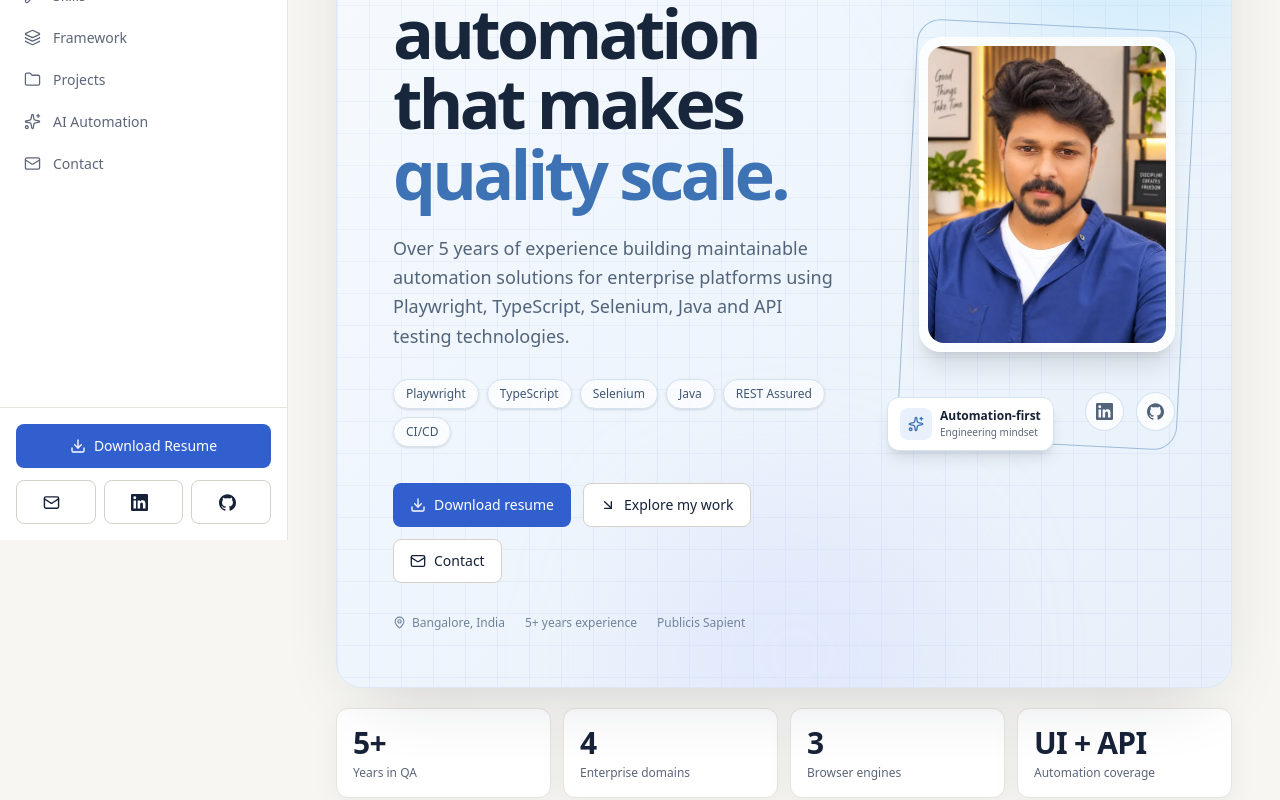
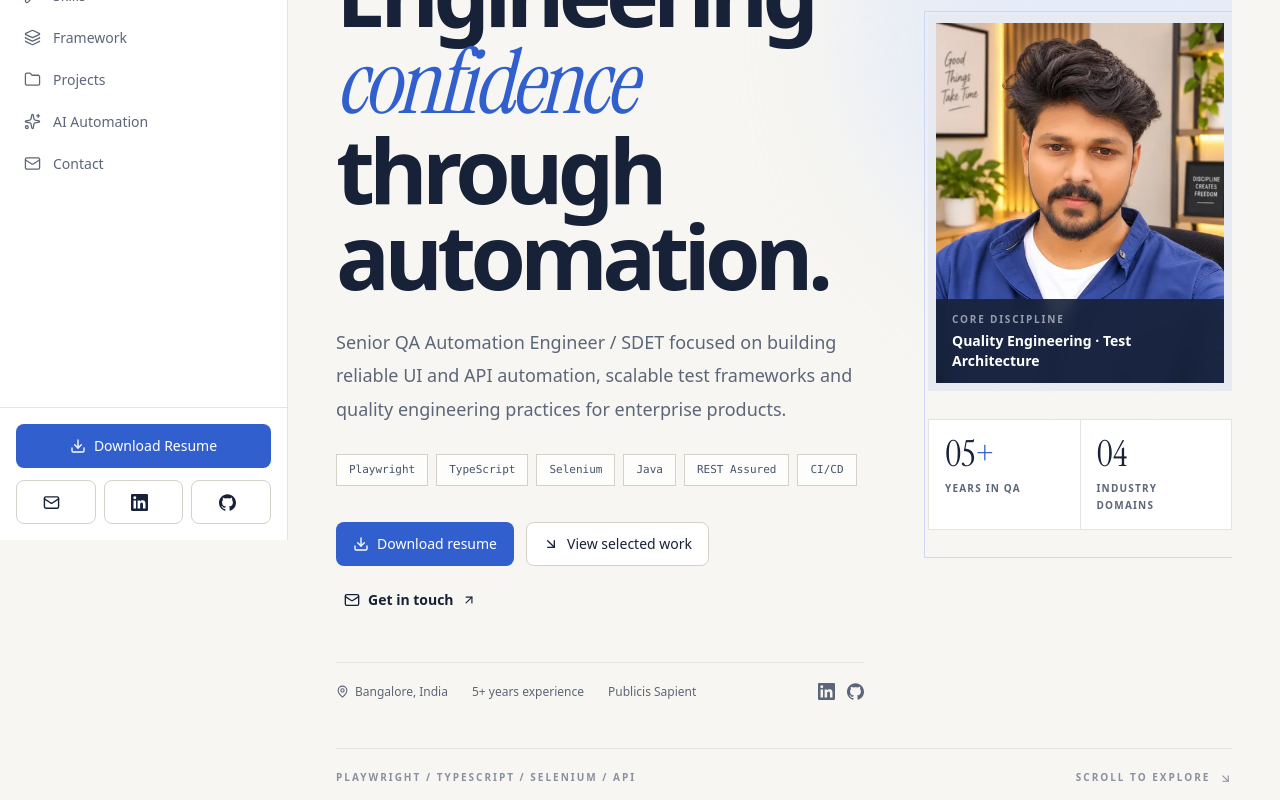
Before and after one commit to vamsi2635/Vamsi-Portfolio, a React (Vite) app: page / in a window 1280 px wide. Shown: the part 260-1060 px from the top of the page. Built offline with nearby package versions, Linux system fonts and the light colour scheme.

Commit message:
Rebuild portfolio typography, hero and navigation

```diff
--- a/src/components/sections/Hero.tsx
+++ b/src/components/sections/Hero.tsx
@@ -1,4 +1,4 @@
-import { ArrowDownRight, Download, Mail, MapPin, Sparkles } from 'lucide-react'
+import { ArrowDownRight, ArrowUpRight, Download, Mail, MapPin } from 'lucide-react'
 import { profile } from '../../data/profile'
 import { asset } from '../../lib/assets'
 import { GitHubIcon, LinkedInIcon } from '../ui/BrandIcons'
@@ -7,82 +7,43 @@ import { ProfilePhoto } from '../ui/ProfilePhoto'
 
 export function Hero() {
   return (
-    <section
-      id="home"
-      aria-labelledby="home-title"
-      className="scroll-mt-20 pb-12 pt-5 md:scroll-mt-32 md:pb-16 md:pt-8 lg:scroll-mt-0 lg:pb-20 lg:pt-10"
-    >
-      <div className="relative isolate overflow-hidden rounded-[1.6rem] border border-[#dce7f3] bg-gradient-to-br from-[#f8fbff] via-[#eef5fc] to-[#e7f0fa] text-ink shadow-raised">
-        <div aria-hidden="true" className="grid-glow absolute inset-0 opacity-80" />
-        <div aria-hidden="true" className="absolute -right-24 -top-28 size-96 rounded-full bg-sky-300/25 blur-3xl" />
-        <div aria-hidden="true" className="absolute -bottom-32 left-1/3 size-80 rounded-full bg-indigo-200/25 blur-3xl" />
-        <div className="relative grid gap-10 p-6 sm:p-9 md:grid-cols-[minmax(0,1fr)_13rem] md:items-center md:p-11 lg:grid-cols-[minmax(0,1fr)_16rem] lg:gap-14 lg:p-14">
+    <section id="home" aria-labelledby="home-title" className="scroll-mt-20 pb-16 pt-7 md:pb-20 md:pt-12 lg:scroll-mt-0 lg:pb-24 lg:pt-14">
+      <div className="relative overflow-hidden border-y border-line py-8 md:py-12">
+        <div aria-hidden="true" className="pointer-events-none absolute -right-28 top-0 size-[30rem] rounded-full bg-[#dce5fb]/65 blur-3xl" />
+        <div className="relative grid gap-10 lg:grid-cols-[minmax(0,1fr)_19rem] lg:items-center lg:gap-16">
           <div className="min-w-0">
-            <div className="inline-flex items-center gap-2 rounded-full border border-[#c9dced] bg-white/75 px-3 py-1.5 text-xs font-semibold text-[#315f91] shadow-sm">
-              <span className="size-2 rounded-full bg-emerald-500 shadow-[0_0_10px_rgba(16,185,129,.35)]" />
-              {profile.availability ?? 'Open to relevant opportunities'}
+            <div className="flex flex-wrap items-center gap-3">
+              <span className="inline-flex items-center gap-2 rounded-full border border-[#cbd7f3] bg-white/80 px-3 py-1.5 text-[11px] font-bold uppercase tracking-[0.12em] text-accent"><span className="size-1.5 rounded-full bg-emerald-500" />{profile.availability ?? 'Open to opportunities'}</span>
+              <span className="font-mono text-[11px] tracking-wide text-subtle">BASED IN {profile.location.toUpperCase()}</span>
             </div>
-            <p className="mt-7 text-sm font-semibold tracking-wide text-[#3d72b4]">{profile.name}</p>
-            <h1 id="home-title" className="mt-3 max-w-3xl text-[2.65rem] font-semibold leading-[1.04] tracking-[-0.055em] text-[#17263b] sm:text-5xl lg:text-[4.25rem]">
-              I build automation that makes <span className="text-[#3d72b4]">quality scale.</span>
-            </h1>
-            <p className="mt-6 max-w-2xl text-base leading-relaxed text-[#52647a] md:text-lg">
-              {profile.summary}
-            </p>
-            <div className="mt-7 flex flex-wrap gap-2">
-              {profile.heroTags.map((tag) => (
-                <span key={tag} className="rounded-full border border-[#d4e1ef] bg-white/70 px-3 py-1.5 text-xs font-medium text-[#405873] shadow-sm">{tag}</span>
-              ))}
+            <p className="mt-10 text-sm font-semibold tracking-wide text-muted">{profile.name}</p>
+            <h1 id="home-title" className="mt-3 max-w-4xl text-[3.5rem] font-semibold leading-[.96] tracking-[-0.065em] text-ink sm:text-6xl lg:text-[5.6rem]">Engineering <span className="font-display font-normal italic tracking-[-0.035em] text-accent">confidence</span><span className="block">through automation.</span></h1>
+            <p className="mt-7 max-w-2xl text-base leading-[1.85] text-muted md:text-lg">Senior QA Automation Engineer / SDET focused on building reliable UI and API automation, scalable test frameworks and quality engineering practices for enterprise products.</p>
+            <div className="mt-7 flex flex-wrap gap-2">{profile.heroTags.map((tag) => <span key={tag} className="border border-line-strong bg-white/75 px-3 py-1.5 font-mono text-[11px] font-medium text-[#46536a]">{tag}</span>)}</div>
+            <div className="mt-9 flex flex-wrap items-center gap-3">
+              <LinkButton href={asset(profile.resumePath)} download variant="primary" icon={<Download size={16} aria-hidden="true" />}>Download resume</LinkButton>
+              <LinkButton href="#projects" variant="secondary" icon={<ArrowDownRight size={16} aria-hidden="true" />}>View selected work</LinkButton>
+              <a href={`mailto:${profile.email}`} className="inline-flex min-h-11 items-center gap-2 px-2 text-sm font-semibold text-ink transition hover:text-accent"><Mail size={16} /> Get in touch <ArrowUpRight size={14} /></a>
             </div>
-            <div className="mt-9 flex flex-wrap gap-3">
-              <LinkButton href={asset(profile.resumePath)} download variant="primary" icon={<Download size={16} aria-hidden="true" />}>
-                Download resume
-              </LinkButton>
-              <LinkButton href="#experience" variant="secondary" icon={<ArrowDownRight size={16} aria-hidden="true" />}>
-                Explore my work
-              </LinkButton>
-              <LinkButton href={`mailto:${profile.email}`} icon={<Mail size={16} aria-hidden="true" />}>Contact</LinkButton>
-            </div>
-            <div className="mt-8 flex flex-wrap items-center gap-x-5 gap-y-2 text-xs font-medium text-[#71839a]">
-              <span className="inline-flex items-center gap-1.5"><MapPin size={13} />{profile.location}</span>
-              <span>{profile.experienceLabel} experience</span>
-              <span>{profile.employer}</span>
+            <div className="mt-10 flex flex-wrap items-center gap-x-6 gap-y-2 border-t border-line pt-5 text-xs font-medium text-muted">
+              <span className="inline-flex items-center gap-1.5"><MapPin size={13} />{profile.location}</span><span>{profile.experienceLabel} experience</span><span>{profile.employer}</span>
+              <span className="ml-auto flex items-center gap-3"><a href={profile.linkedin} target="_blank" rel="noopener noreferrer" aria-label="LinkedIn profile" className="transition hover:text-accent"><LinkedInIcon size={17} /></a><a href={profile.github} target="_blank" rel="noopener noreferrer" aria-label="GitHub profile" className="transition hover:text-accent"><GitHubIcon size={17} /></a></span>
             </div>
           </div>
-          <div className="relative mx-auto w-full max-w-[13rem] md:max-w-none">
-            <div className="absolute -inset-3 rounded-[1.5rem] border border-[#9dbbda] rotate-3" />
-            <div className="relative overflow-hidden rounded-[1.35rem] border border-white bg-white/80 p-2 shadow-xl">
-              <ProfilePhoto
-                variant="portrait"
-                priority
-                sizes="(min-width: 1024px) 256px, (min-width: 768px) 208px, 180px"
-                className="aspect-[4/5] w-full rounded-[1rem] object-cover"
-              />
+          <div className="relative mx-auto w-full max-w-[19rem] lg:mx-0 lg:max-w-none">
+            <div className="absolute -inset-4 translate-x-3 translate-y-3 border border-[#cbd7f3]" />
+            <div className="relative overflow-hidden bg-[#e7eaf0] p-2">
+              <ProfilePhoto variant="portrait" priority sizes="(min-width: 1024px) 304px, 280px" className="aspect-[4/5] w-full object-cover" />
+              <div className="absolute inset-x-2 bottom-2 bg-[#172238]/90 px-4 py-3 text-white backdrop-blur-sm"><p className="text-[10px] font-bold uppercase tracking-[0.18em] text-white/55">Core discipline</p><p className="mt-1 text-sm font-semibold">Quality Engineering · Test Architecture</p></div>
             </div>
-            <div className="absolute -bottom-5 -left-8 flex items-center gap-2 rounded-xl border border-[#d5e3f1] bg-white px-3 py-2.5 shadow-lg">
-              <span className="flex size-8 items-center justify-center rounded-lg bg-[#e7f0fb] text-[#3d72b4]"><Sparkles size={16} /></span>
-              <span><span className="block text-xs font-semibold text-ink">Automation-first</span><span className="block text-[10px] text-muted">Engineering mindset</span></span>
-            </div>
-            <div className="mt-10 flex justify-center gap-3 md:justify-end">
-              <a href={profile.linkedin} target="_blank" rel="noopener noreferrer" aria-label="LinkedIn profile" className="rounded-full border border-[#d3e0ee] bg-white/75 p-2.5 text-[#52647a] transition hover:border-accent hover:text-accent"><LinkedInIcon size={17} /></a>
-              <a href={profile.github} target="_blank" rel="noopener noreferrer" aria-label="GitHub profile" className="rounded-full border border-[#d3e0ee] bg-white/75 p-2.5 text-[#52647a] transition hover:border-accent hover:text-accent"><GitHubIcon size={17} /></a>
+            <div className="mt-7 grid grid-cols-2 gap-px border border-line bg-line">
+              <div className="bg-white px-4 py-4"><p className="font-display text-4xl leading-none text-ink">05<span className="text-accent">+</span></p><p className="mt-2 text-[10px] font-bold uppercase tracking-[0.12em] text-muted">Years in QA</p></div>
+              <div className="bg-white px-4 py-4"><p className="font-display text-4xl leading-none text-ink">04</p><p className="mt-2 text-[10px] font-bold uppercase tracking-[0.12em] text-muted">Industry domains</p></div>
             </div>
           </div>
         </div>
       </div>
-      <div className="mt-5 grid grid-cols-2 gap-3 sm:grid-cols-4">
-        {[
-          { value: '5+', label: 'Years in QA' },
-          { value: '4', label: 'Enterprise domains' },
-          { value: '3', label: 'Browser engines' },
-          { value: 'UI + API', label: 'Automation coverage' },
-        ].map((item) => (
-          <div key={item.label} className="rounded-xl border border-line bg-surface px-4 py-4 shadow-card">
-            <p className="text-2xl font-semibold tracking-tight text-ink sm:text-3xl">{item.value}</p>
-            <p className="mt-1 text-xs font-medium text-muted">{item.label}</p>
-          </div>
-        ))}
-      </div>
+      <div className="mt-5 flex flex-wrap items-center justify-between gap-3 text-[10px] font-bold uppercase tracking-[0.2em] text-subtle"><span>Playwright / TypeScript / Selenium / API</span><span>Scroll to explore <ArrowDownRight className="ml-1 inline" size={13} /></span></div>
     </section>
   )
 }
```
